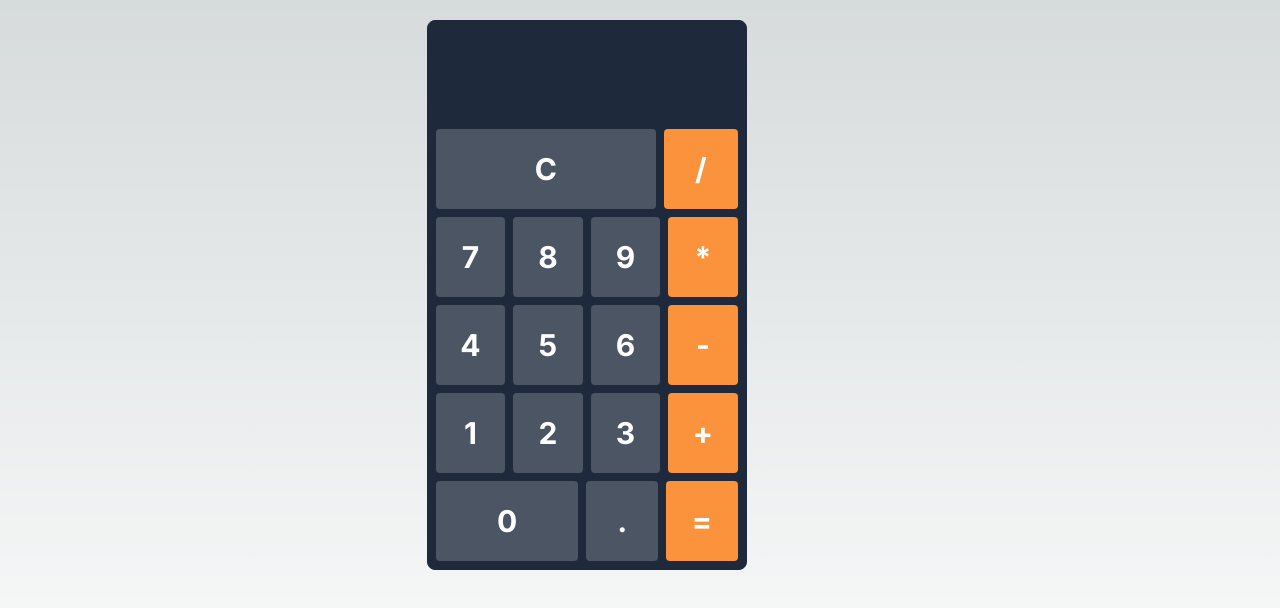
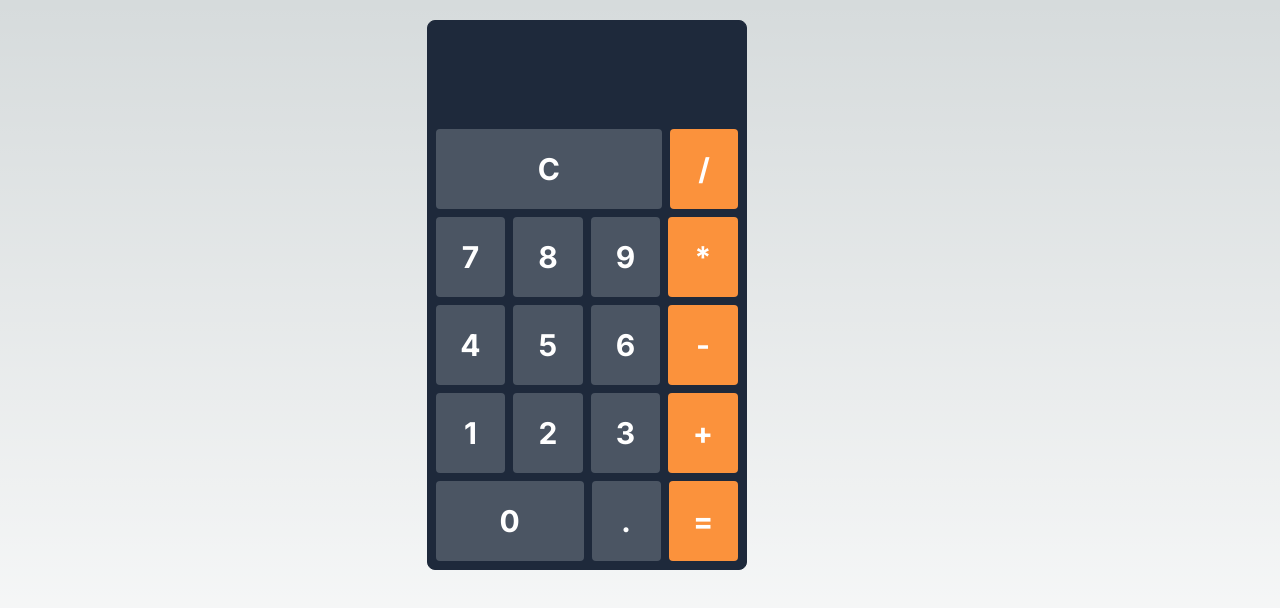
Before and after one commit to Anny-Oyes/Calculadora, a Next.js app: page / in a window 1280 px wide. Shown: the top 608 px of the page. Built offline with nearby package versions, Linux system fonts and the light colour scheme.

Commit message:
mejorando estilos a los botones de C y 0

```diff
--- a/src/app/components/buttons.tsx
+++ b/src/app/components/buttons.tsx
@@ -8,8 +8,8 @@ export default function Buttons({ texto, handleKeyPress, color, size }: { texto:
 
     const buttonSize: any = {
         small: 'text-lg w-1/4',
-        medium: "text-lg w-2/4",
-        large: 'text-lg w-3/4',
+        medium: "text-lg w-2/4 px-12",
+        large: 'text-lg w-3/4 px-24',
     };
 
     const sizeList = buttonSize[size] || '';
```
